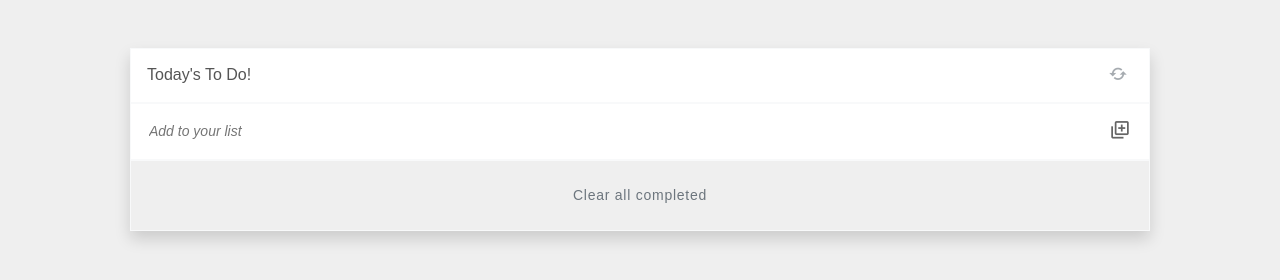
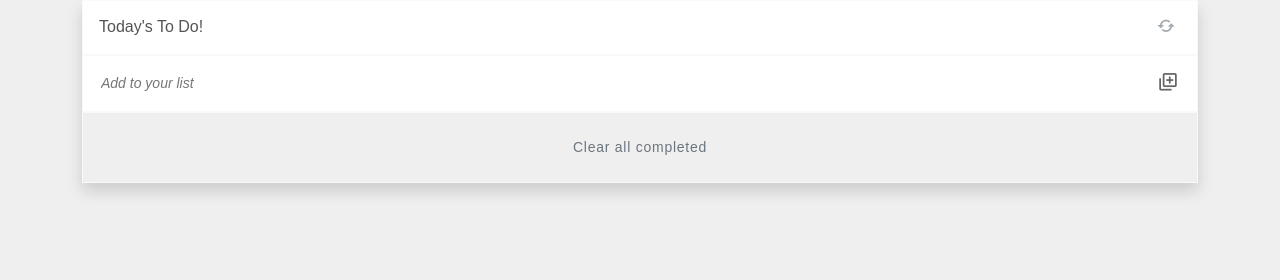
Before and after one commit to DanteAlonsoHT/To_Do_List_webpack, a website built with webpack: page src/index.html in a window 1280 px wide. Built offline with nearby package versions, Linux system fonts and the light colour scheme.

Commit message:
Update HTML skeleton

```diff
--- a/src/index.html
+++ b/src/index.html
@@ -10,7 +10,7 @@
     <link href="https://cdn.jsdelivr.net/npm/bootstrap@5.0.2/dist/css/bootstrap.min.css" rel="stylesheet" integrity="sha384-EVSTQN3/azprG1Anm3QDgpJLIm9Nao0Yz1ztcQTwFspd3yD65VohhpuuCOmLASjC" crossorigin="anonymous">
 </head>
 <body class="container text-muted">
-    <main class="shadow m-5 bg-body rounded">
+    <main class="shadow bg-body rounded">
         <div class="d-flex justify-content-between border border-light p-3">
             <h1 class="m-0">Today's To Do!</h1>
             <a href="/" class="mx-1 px-1"><i class='bx bx-refresh text-muted'></i></a>
```
